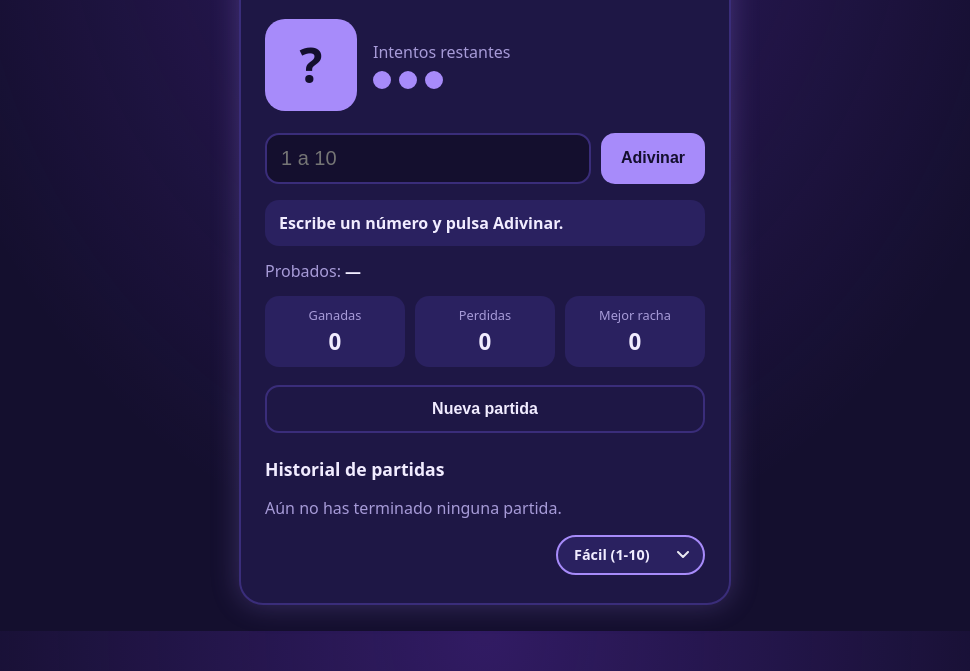
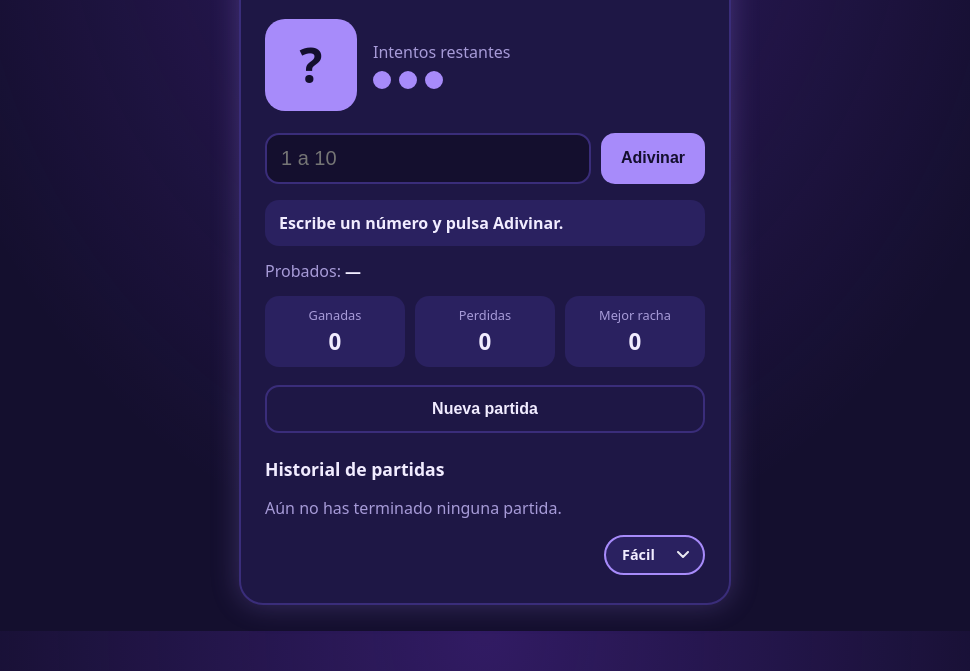
Before and after one commit to williemedina588-a11y/Juego-Numerico, a plain HTML site: page juego/index.html in a window 1280 px wide. Shown: the part 169-840 px from the top of the page, without its empty margins (155-1125 px from the left). Drawn offline with Linux system fonts and the light colour scheme.

Commit message:
Últimos cambios

```diff
--- a/juego/index.html
+++ b/juego/index.html
@@ -48,9 +48,9 @@
       <div class="acciones">
         <button id="btnBorrar" type="button">Borrar historial</button>
         <select id="nivel" aria-label="Dificultad">
-          <option value="facil">Fácil (1-10)</option>
-          <option value="medio">Medio (1-50)</option>
-          <option value="dificil">Difícil (1-100)</option>
+          <option value="facil">Fácil </option>
+          <option value="medio">Medio </option>
+          <option value="dificil">Difícil </option>
         </select>
       </div>
     </section>
```
